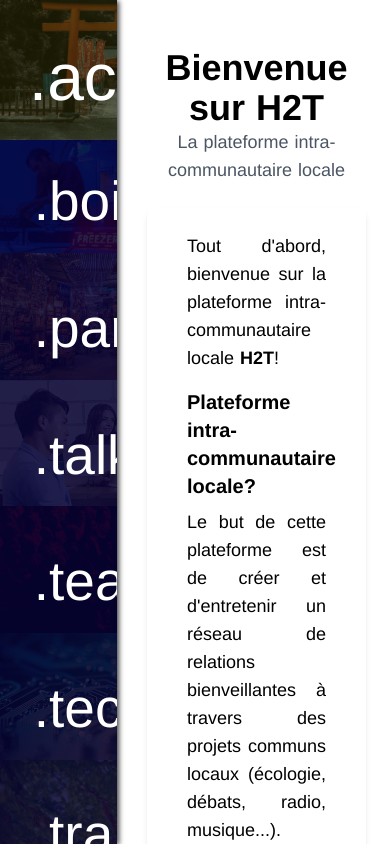
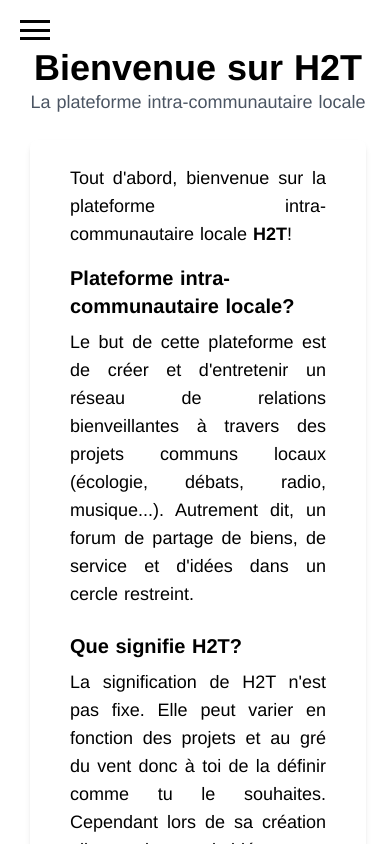
Before and after one commit to AlexisAnzieu/h2t-ui-nuxt3, a Nuxt app: page / in a window 390 px wide. Built offline with nearby package versions, Linux system fonts and the light colour scheme.

Commit message:
fix menu

```diff
--- a/app.vue
+++ b/app.vue
@@ -1,12 +1,20 @@
 <template>
   <div class="flex">
-    <div
-      @mouseleave="leftNavWidth = 1"
-      @mouseover="leftNavWidth = isMobile ? 18 : 7"
-      class="eggs"
-    >
+    <!-- Burger Menu for Mobile -->
+    <div v-if="isMobile" class="burger-menu" @click="toggleNav">
+      <div class="burger-bar"></div>
+      <div class="burger-bar"></div>
+      <div class="burger-bar"></div>
+    </div>
+
+    <!-- Left Navigation (Eggs) -->
+    <div v-show="!isMobile || isNavVisible" class="eggs">
       <div class="flex flex-col items-center">
-        <div class="egg-cover" :class="{ active: $route.path === '/' }">
+        <div
+          class="egg-cover"
+          :class="{ active: $route.path === '/' }"
+          @click="closeNav"
+        >
           <router-link to="/">
             <div class="egg-title" :class="{ active: $route.path === '/' }">
               .accueil
@@ -17,11 +25,13 @@
             class="bg-image"
           ></div>
         </div>
+
         <div
           v-for="egg in eggs"
           :key="egg"
           class="egg-cover"
           :class="{ active: $route.path.startsWith(`/eggs/${egg}`) }"
+          @click="closeNav"
         >
           <router-link
             v-if="egg !== 'market' && egg !== 'tech'"
@@ -59,6 +69,7 @@
       </div>
     </div>
 
+    <!-- Main Content Section -->
     <div class="section flex-1">
       <div>
         <NuxtLayout>
@@ -70,12 +81,27 @@
 </template>
 
 <script>
-import { computed } from "vue";
+import { computed, ref, onMounted } from "vue";
 import { useRoute } from "vue-router";
 
 export default {
   setup() {
     const route = useRoute();
+    const isNavVisible = ref(false);
+    const isMobile = ref(false);
+
+    const toggleNav = () => {
+      isNavVisible.value = !isNavVisible.value;
+    };
+
+    const checkMobile = () => {
+      isMobile.value = window.innerWidth <= 768;
+    };
+
+    onMounted(() => {
+      checkMobile();
+      window.addEventListener("resize", checkMobile);
+    });
 
     const eggs = computed(() => {
       const tabs = ["transition", "boiler", "talk", "teach", "market", "tech"];
@@ -85,6 +111,9 @@ export default {
     return {
       eggs,
       route,
+      isNavVisible,
+      isMobile,
+      toggleNav,
     };
   },
 };
@@ -118,7 +147,7 @@ html {
   text-align: center;
   transition: width 0.5s;
   background: rgba(6, 3, 51, 0.925);
-  width: 30vw;
+  width: 50vw;
 }
 
 .egg-cover {
@@ -174,4 +203,29 @@ html {
   padding-left: 6px;
   transition: width 0.5s;
 }
+
+/* Burger Menu Styles */
+.burger-menu {
+  position: fixed;
+  top: 20px;
+  left: 20px;
+  z-index: 10;
+  cursor: pointer;
+  display: flex;
+  flex-direction: column;
+  justify-content: space-between;
+  width: 30px;
+  height: 20px;
+}
+
+.burger-bar {
+  width: 100%;
+  height: 3px;
+  background-color: rgb(4, 4, 4);
+  transition: all 0.3s ease;
+}
+
+.burger-bar:hover {
+  background-color: gray;
+}
 </style>
```
Also changed, not shown: 1 other file (tests, documents, lock files or other folders).
